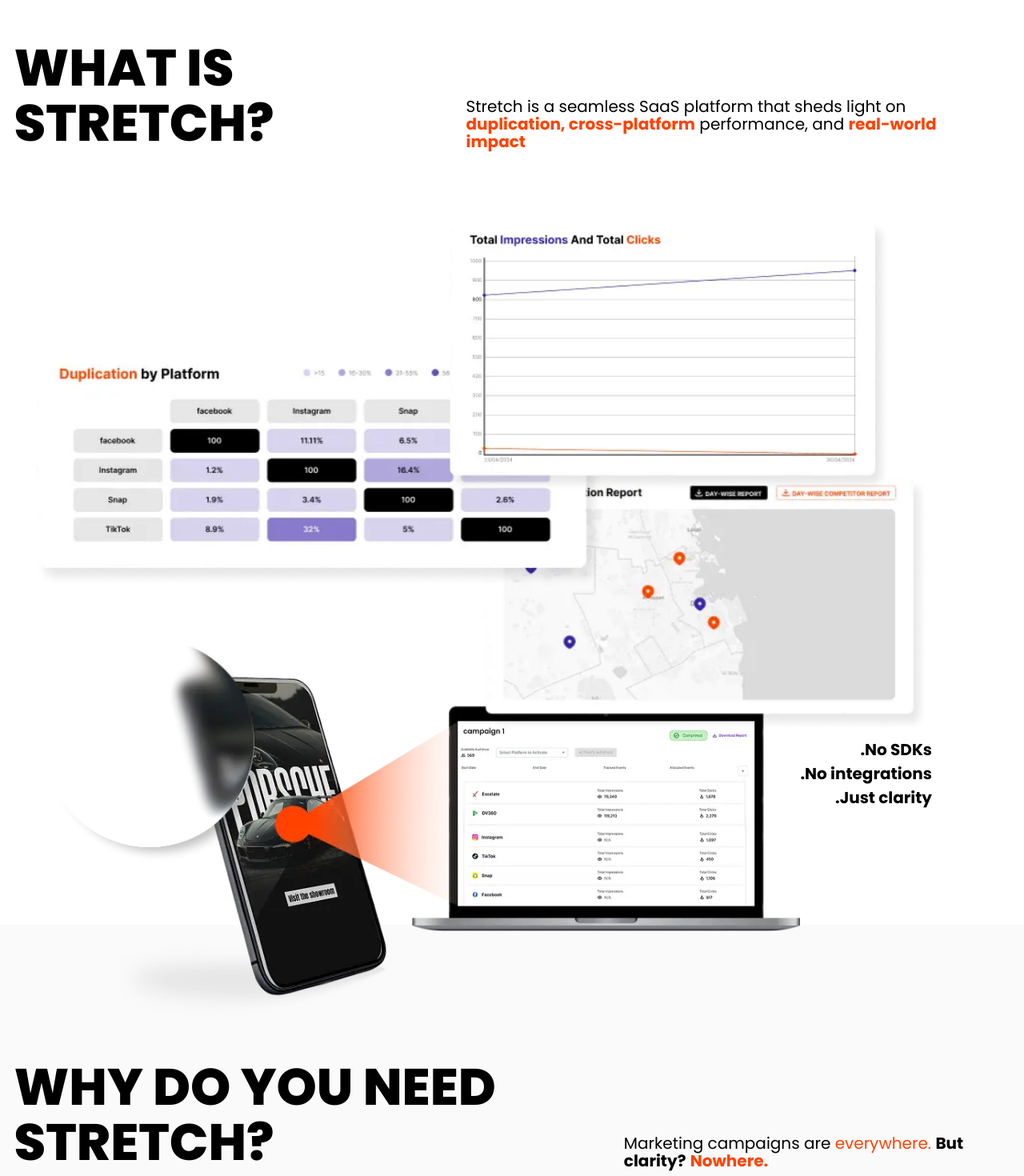
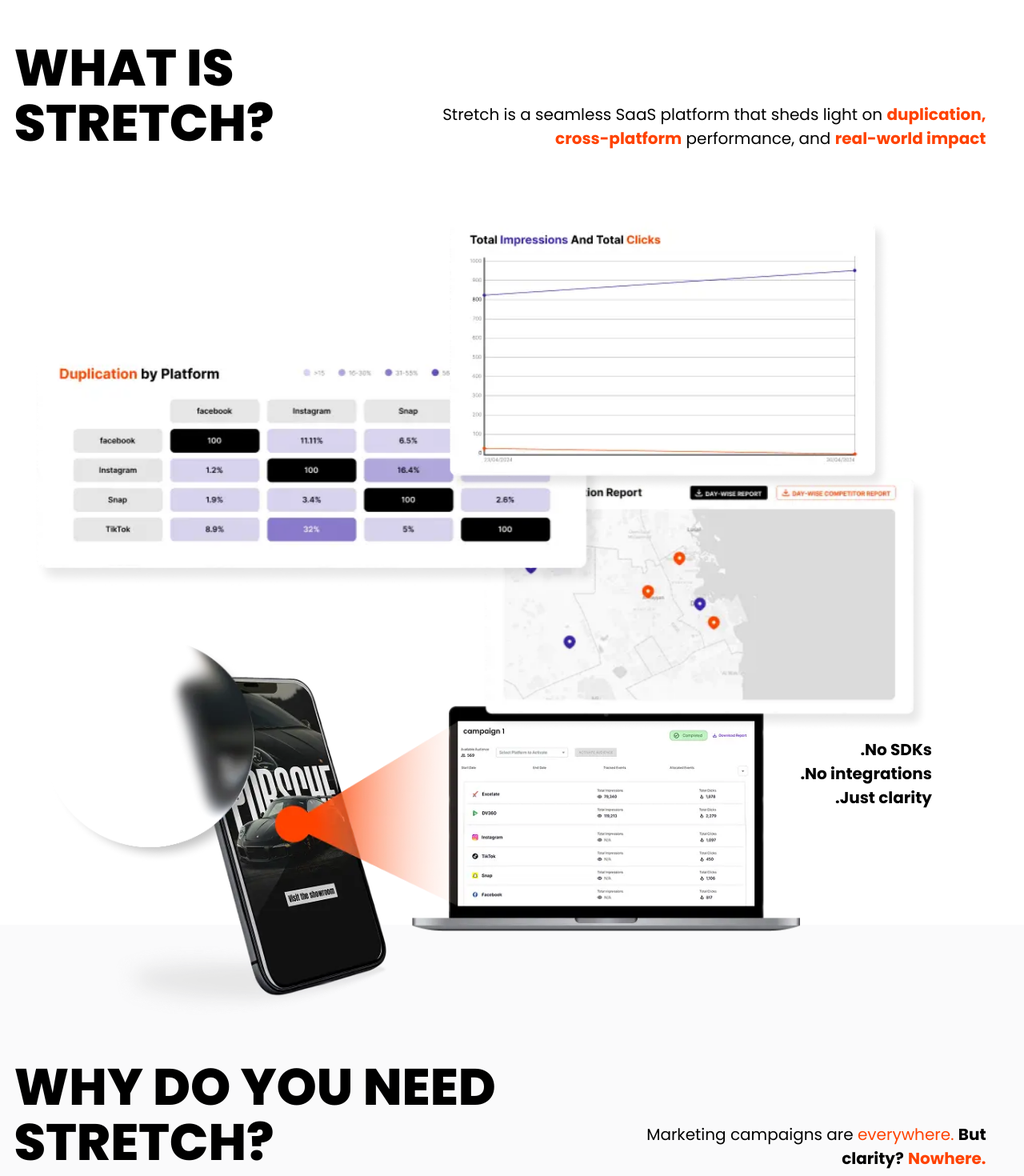
Before and after one commit to ahmadchabayta/stretch-landing, a React (Vite) app: page / in a window 1280 px wide. Shown: the part 1160-2630 px from the top of the page at 80% size. Built offline with nearby package versions, Linux system fonts and the light colour scheme.

Commit message:
Update section titles and typography components

```diff
--- a/src/components/AudienceMirroring/MappedDescription.jsx
+++ b/src/components/AudienceMirroring/MappedDescription.jsx
@@ -11,7 +11,7 @@
           className={`text-black ${dir === "rtl" ? "font-[Tajawal]" : "font-poppins"}`}
           dir={dir}
         >
-          <Typography.Text accent className="font-bold">
+          <Typography.Text accent bold>
             {item.highlighted}
           </Typography.Text>{" "}
           <Typography.Text className="ml-2">{item.description}</Typography.Text>
--- a/src/components/CrossChannel/SectionData.jsx
+++ b/src/components/CrossChannel/SectionData.jsx
@@ -24,11 +24,7 @@
           >
             {labels.subtitle}
           </Typography>
-          <Typography
-            as="h3"
-            variant="section-subtitle"
-            className="max-w-[265px] font-normal! 2xl:[direction:rtl]"
-          >
+          <Typography as="h3" variant="section-subtitle" className="max-w-[265px] font-normal!">
             {labels.other_subtitle}
           </Typography>
         </Flex>
--- a/src/components/CrossChannel/SectionTitle.jsx
+++ b/src/components/CrossChannel/SectionTitle.jsx
@@ -10,7 +10,7 @@
     <Typography
       as="h3"
       variant="section-subtitle"
-      className="text-secondary font-bold hidden [direction:rtl] xl:block"
+      className="text-secondary font-bold hidden xl:block"
     >
       {labels.subtitle}
     </Typography>
--- a/src/components/UI/Typography/Typography.jsx
+++ b/src/components/UI/Typography/Typography.jsx
@@ -71,10 +71,11 @@
   `,
   "section-subtitle": `
     font-poppins
-    text-[14px] leading-normal
-    xl:text-[20px] xl:leading-[108.457%]
-    2xl:text-[20px] 2xl:leading-normal 2xl:text-right
-    3xl:text-[24px] 3xl:text-right
+    text-[14px] leading-auto
+    xl:text-[20px]
+    xl:text-right
+    2xl:text-[20px]
+    3xl:text-[24px]
   `,
   "section-desc": `
     font-poppins font-normal text-justify
--- a/src/components/WhatIsStretch/SectionTitle.jsx
+++ b/src/components/WhatIsStretch/SectionTitle.jsx
@@ -9,7 +9,7 @@
     <Typography
       as="h3"
       variant="section-subtitle"
-      className="3xl:[direction:rtl] w-full max-w-[343px] [direction:ltr] md:max-w-[500px] lg:w-auto lg:max-w-[650px] 2xl:max-w-[852px]"
+      className="3xl:[direction:rtl] 3xl:max-w-[852px] w-full max-w-[287px] [direction:ltr] md:max-w-[500px] lg:w-auto lg:max-w-[650px] xl:max-w-[683px]"
     >
       <Typography.Text>{data.description.part1}</Typography.Text>
       <Typography.Text accent bold className="3xl:whitespace-pre-line">
--- a/src/components/WhyDoYouNeedStretch/SectionTitle.jsx
+++ b/src/components/WhyDoYouNeedStretch/SectionTitle.jsx
@@ -9,7 +9,7 @@
     <Typography
       as="h3"
       variant="section-subtitle"
-      className="3xl:max-w-[852px] 3xl:text-right max-w-[343px] lg:max-w-[500px]"
+      className="3xl:max-w-[462px] 3xl:text-right max-w-[343px] lg:max-w-[500px]"
     >
       {data.subtitle.description}{" "}
       <Typography.Text accent>{data.subtitle.highlighted_desc_1}</Typography.Text>{" "}
```
